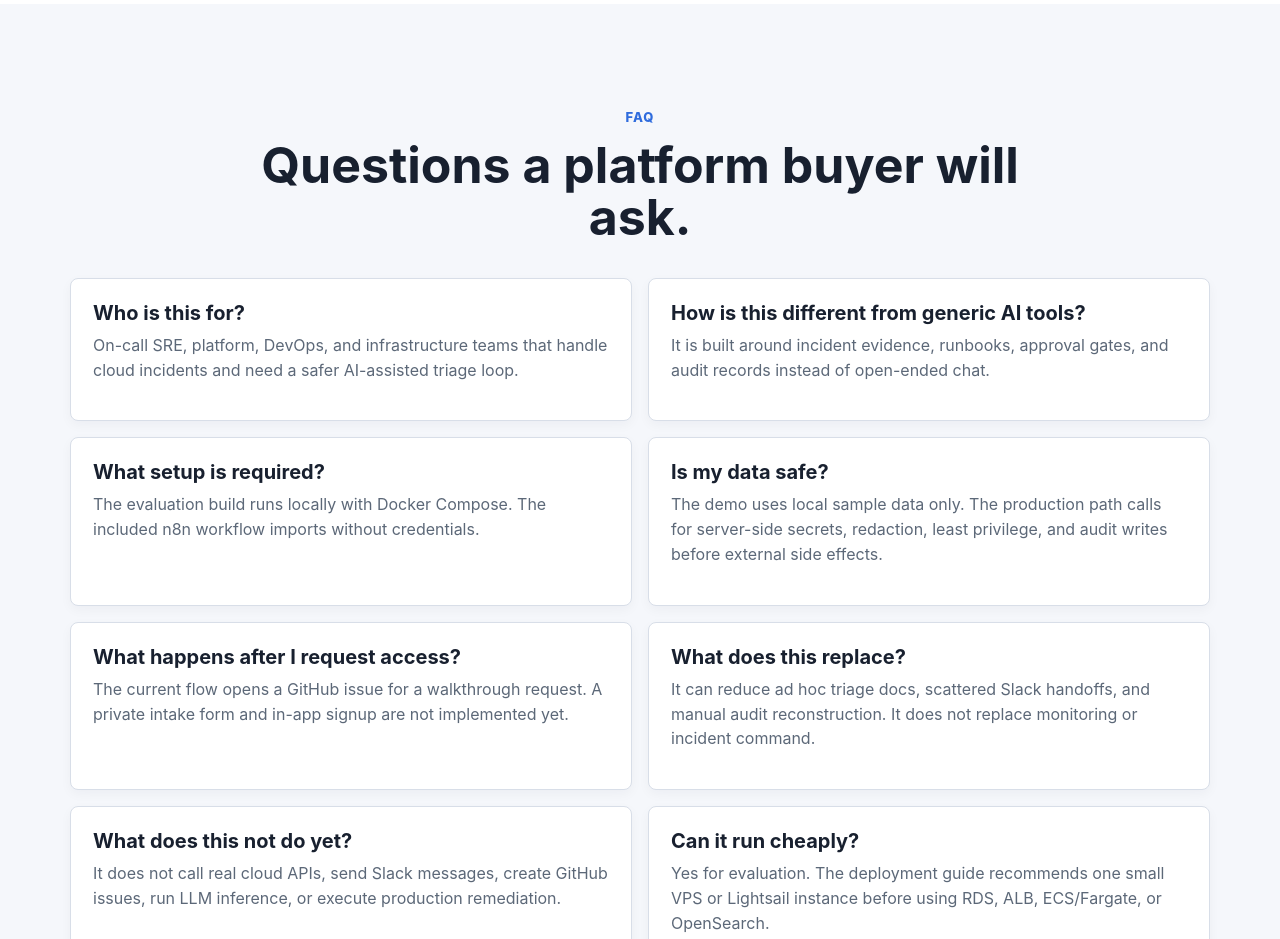
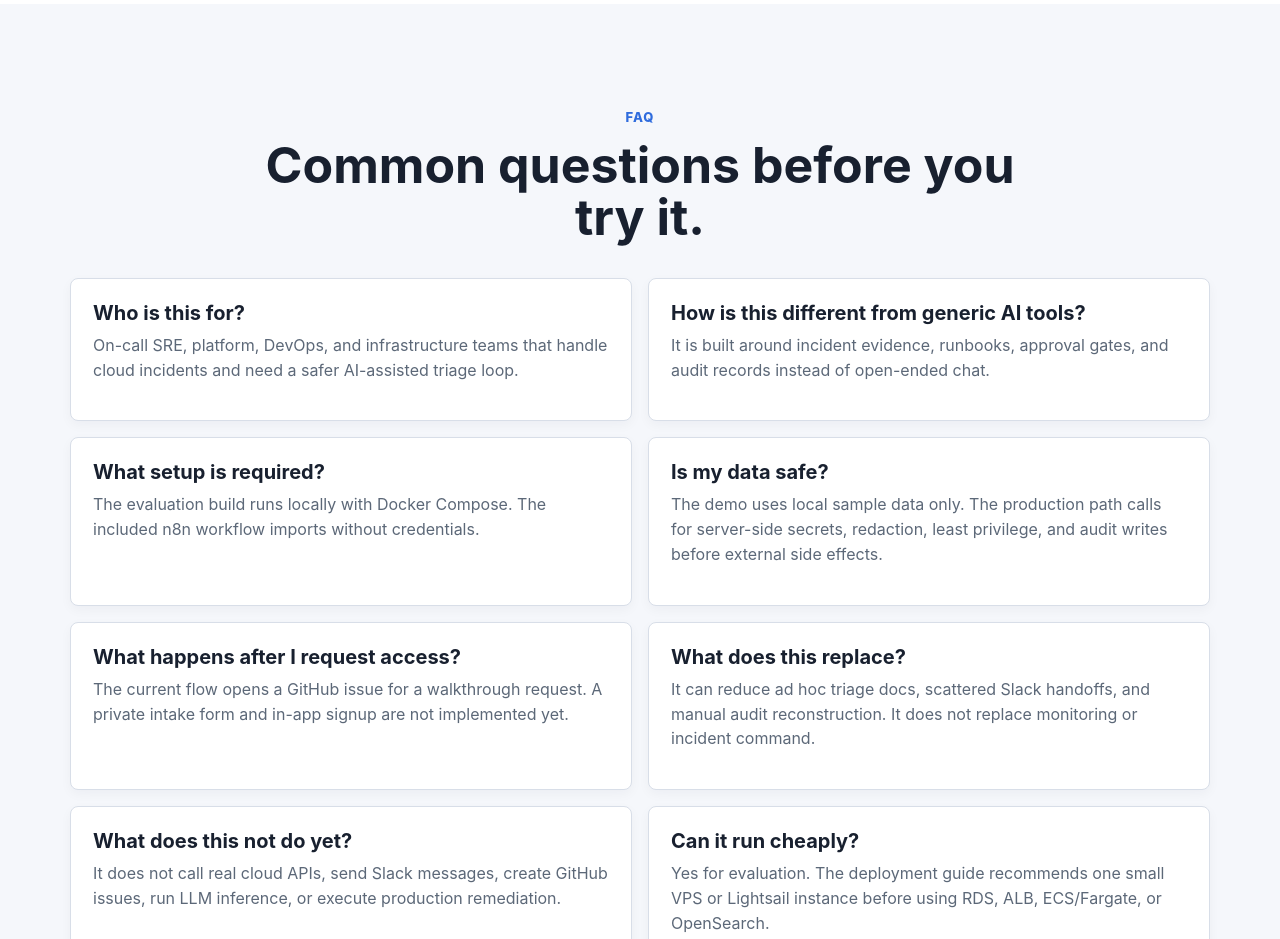
Before and after one commit to manynames3/infraops-agent-hub, a plain HTML site: page index.html in a window 1280 px wide. Shown: the part 6480-7419 px from the top of the page. Drawn offline with Linux system fonts and the light colour scheme.

Commit message:
Refine landing page FAQ heading

```diff
--- a/index.html
+++ b/index.html
@@ -275,7 +275,7 @@
       <section class="section faq" aria-labelledby="faq-title">
         <div class="section-intro compact">
           <p class="eyebrow">FAQ</p>
-          <h2 id="faq-title">Questions a platform buyer will ask.</h2>
+          <h2 id="faq-title">Common questions before you try it.</h2>
         </div>
         <div class="faq-grid">
           <article>
```
